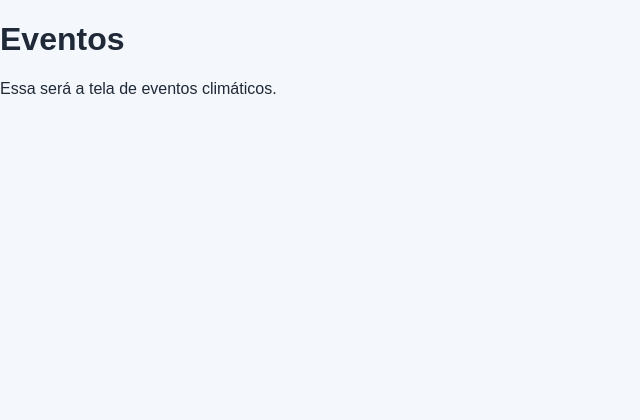
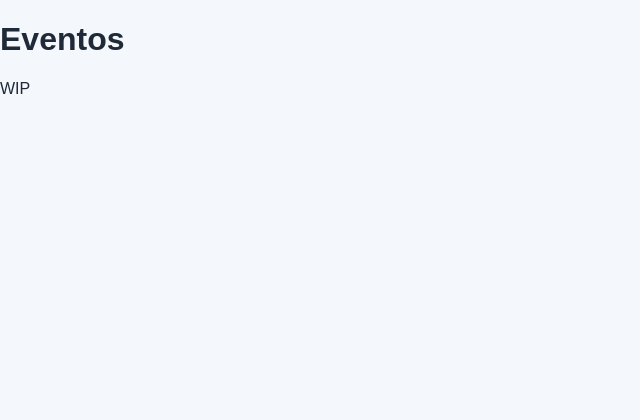
Before and after one commit to raphaabreu16/ClimaGo---Django, a Django app: template templates/core/eventos.html in a window 1280 px wide. Shown: the top 420 px of the page, without its empty margins (0-640 px from the left). Run offline with Django 5.2, Linux system fonts and the light colour scheme; the template is opened without the code that fills it, so the values that code supplies are empty; parts of the project's set-up code (start-up, migrations or seed data) failed here and were passed over.

Commit message:
Atualizar o eventos.html

```diff
--- a/templates/core/eventos.html
+++ b/templates/core/eventos.html
@@ -6,7 +6,7 @@
 
 <main class="page-content">
     <h1>Eventos</h1>
-    <p>Essa será a tela de eventos climáticos.</p>
+    <p>WIP</p>
 </main>
 
 {% endblock %}
```
